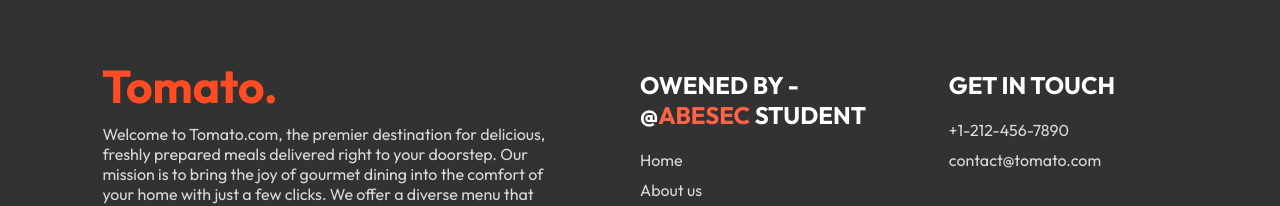
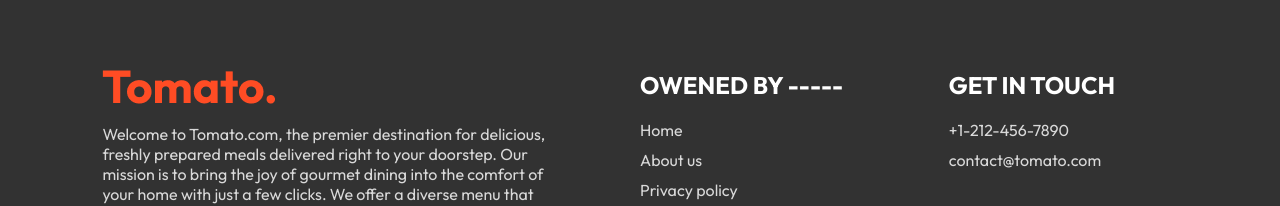
Before and after one commit to ABC11xyz/FOOD, a React (Vite) app in the folder Frontend/: page /verify in a window 1280 px wide. Shown: the part 490-696 px from the top of the page. Built offline with nearby package versions, Linux system fonts and the light colour scheme; no server answers.

Commit message:
Update Footer.jsx

```diff
--- a/Frontend/src/components/Footer/Footer.jsx
+++ b/Frontend/src/components/Footer/Footer.jsx
@@ -16,8 +16,7 @@ const Footer = () => {
             </div>
         </div>
         <div className="footer-content-center">
-            <h2>OWENED BY -@
-              <a href="https://abes.ac.in/">ABESEC</a> STUDENT</h2>
+            <h2>OWENED BY -----</h2>
             <ul>
                 <li>Home</li>
                 <li>About us</li>
```
